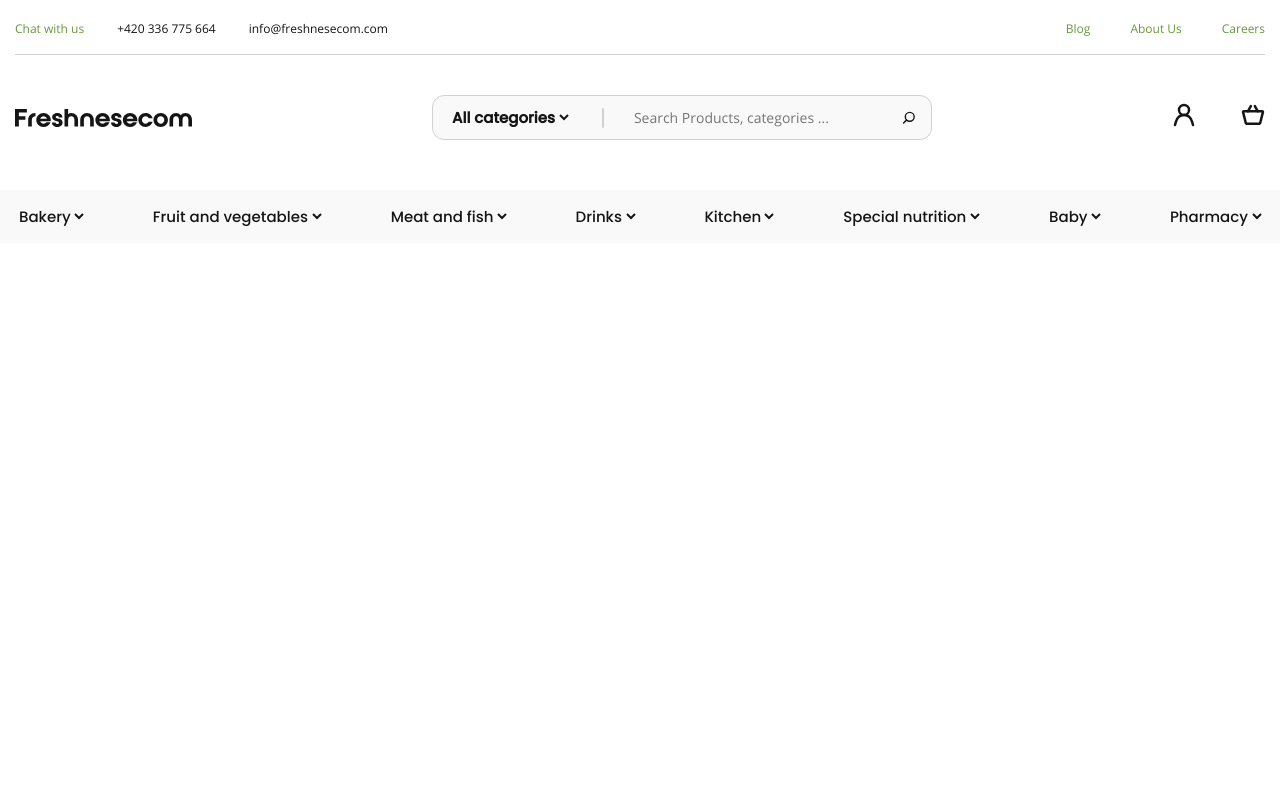
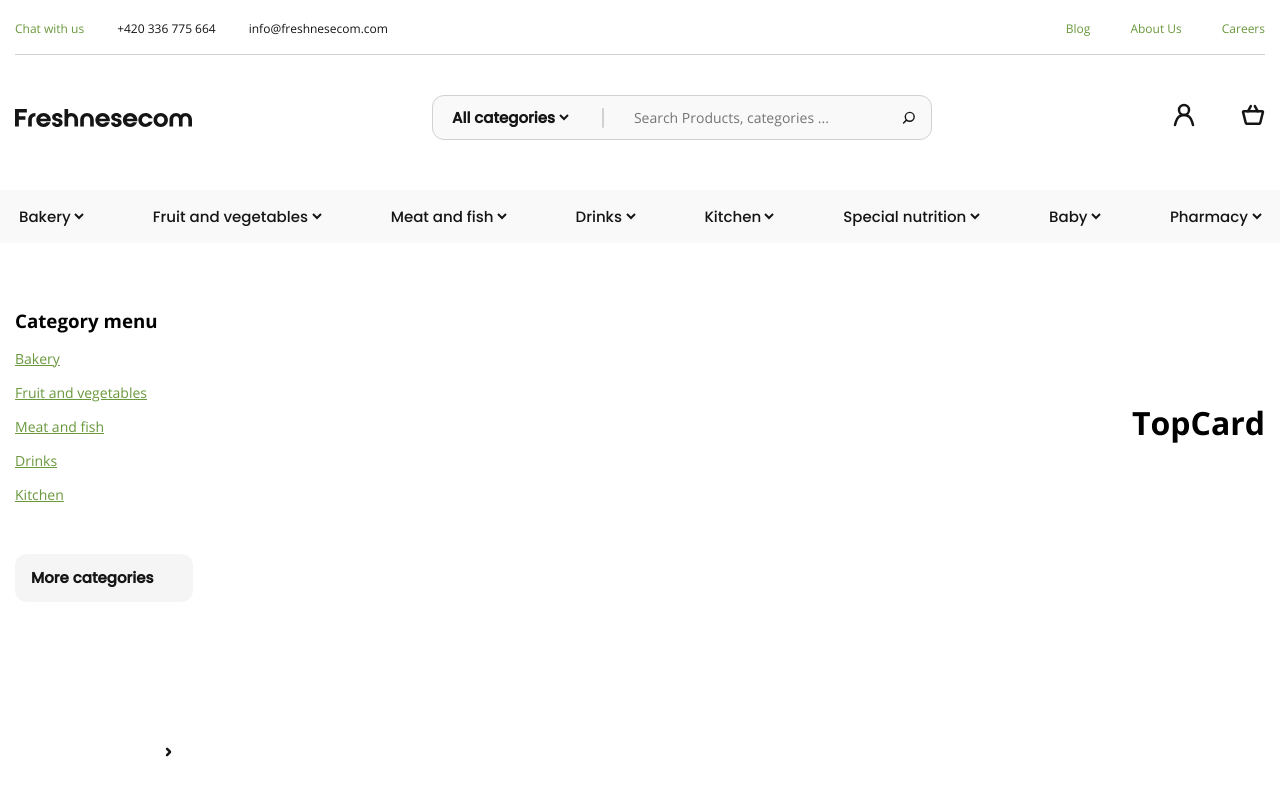
Before and after one commit to shbotirov227/freshnesecom, a React (Create React App) app: page / in a window 1280 px wide. Shown: the top 794 px of the page. Built offline with nearby package versions, Linux system fonts and the light colour scheme; a web font is replaced by a local one.

Commit message:
added components

```diff
--- a/src/assets/icons/icons.jsx
+++ b/src/assets/icons/icons.jsx
@@ -46,9 +46,18 @@ const Search = () => {
     )
 }
 
+const ArrowRight = () => {
+    return (
+        <svg width="7" height="10" viewBox="0 0 7 10" fill="none" xmlns="http://www.w3.org/2000/svg">
+            <path d="M2.0332 8.18669L4.7732 5.44669C4.89737 5.32178 4.96706 5.15281 4.96706 4.97669C4.96706 4.80056 4.89737 4.63159 4.7732 4.50669L2.10654 1.84002" stroke="#151515" stroke-width="2.5" stroke-linecap="round" stroke-linejoin="bevel"/>
+        </svg>
+    )
+}
+
 export {
     Logo,
     User,
     Basket,
     Search,
+    ArrowRight,
 };
--- a/src/components/Card/Card.jsx
+++ b/src/components/Card/Card.jsx
@@ -1,10 +1,20 @@
 
+import Img from '../../assets/images/Rectangle.png';
 import './Card.scss';
 
 const Card = () => {
     return (
         <div className="Card">
 
+            <img src={Img} alt="" />
+            <h5 className="card-title">Product Title</h5>
+            <span className="card-text">Space for a small product description </span>
+
+            <div className="card-prices">
+                <h4 className="card-price">1.48 USD</h4>
+                <button className="card-btn">Buy now</button>
+            </div>
+
         </div>
     )
 }
--- a/src/components/Card/Card.scss
+++ b/src/components/Card/Card.scss
@@ -0,0 +1,57 @@
+.Card {
+    background: #FFFFFF;
+    border: 1px solid #D1D1D1;
+    box-sizing: border-box;
+    border-radius: 12px;
+    padding: 15px;
+    margin-top: 130px;
+
+    .card-title {
+        font-family: 'Poppins';
+        font-style: normal;
+        font-weight: 500;
+        font-size: 15px;
+        line-height: 22px;
+        color: #151515;
+        margin: 16px 0 5px 0;
+    }
+
+    .card-text {
+        font-family: 'Open Sans';
+        font-style: normal;
+        font-weight: normal;
+        font-size: 12px;
+        line-height: 16px;
+        color: #575757;
+    }
+
+    .card-prices {
+        display: flex;
+        align-items: center;
+        justify-content: space-between;
+        margin-top: 16px;
+
+        .card-price {
+            font-family: 'Poppins';
+            font-style: normal;
+            font-weight: 600;
+            font-size: 18px;
+            line-height: 27px;
+            color: #151515;
+        }
+
+        .card-btn {
+            font-family: 'Poppins';
+            font-style: normal;
+            font-weight: bold;
+            font-size: 15px;
+            line-height: 22px;
+            color: #FFFFFF;
+            background: #6A983C;
+            border: 2px solid #46760A;
+            box-sizing: border-box;
+            border-radius: 12px;
+            padding: 7px 12px;
+        }
+    }
+}
--- /dev/null
+++ b/src/components/Links/Links.jsx
@@ -0,0 +1,29 @@
+import { Link } from 'react-router-dom';
+
+import { ArrowRight } from '../../assets/icons/icons';
+
+import './Links.scss';
+
+const Links = () => {
+    return (
+        <div className="Links">
+            <h3>Category menu</h3>
+
+            <div className="links-category">
+                <Link to="#" className="link">Bakery</Link>
+                <Link to="#" className="link">Fruit and vegetables</Link>
+                <Link to="#" className="link">Meat and fish</Link>
+                <Link to="#" className="link">Drinks</Link>
+                <Link to="#" className="link">Kitchen</Link>
+            </div>
+
+            <button className="links-btn">
+                More categories
+            </button>
+
+            <span className="arrow-right"><ArrowRight /></span>
+        </div>
+    )
+}
+
+export default Links;
--- /dev/null
+++ b/src/components/Links/Links.scss
@@ -0,0 +1,48 @@
+.Links {
+    width: 20%;
+    text-align: left;
+    margin-top: 65px;
+
+    .links-category {
+        display: flex;
+        justify-content: center;
+        flex-direction: column;
+        text-align: left;
+        margin-top: 16px;
+
+        .link {
+            display: inline-block;
+            font-family: 'Open Sans';
+            font-style: normal;
+            font-weight: normal;
+            font-size: 14px;
+            line-height: 19px;
+            text-decoration-line: underline;
+            color: #6A983C;
+            margin-bottom: 15px;
+        }
+    }
+
+    .links-btn {
+        font-family: 'Poppins';
+        font-style: normal;
+        font-weight: bold;
+        font-size: 15px;
+        line-height: 22px;
+        color: #151515;
+        background: #F5F5F5;
+        border-radius: 12px;
+        margin-top: 35px;
+        padding: 13px 40px 13px 16px;
+        border: none;
+        outline: none;
+        position: relative;
+        cursor: pointer;
+    }
+
+    .arrow-right {
+        position: absolute;
+        left: 165px;
+        bottom: 38px;
+    }
+}
--- /dev/null
+++ b/src/components/Links/index.js
@@ -0,0 +1,3 @@
+import Links from './Links';
+
+export default Links;
--- /dev/null
+++ b/src/components/TopCard/TopCard.jsx
@@ -0,0 +1,12 @@
+
+import './TopCard.scss';
+
+const TopCard = () => {
+    return (
+        <div className="TopCard">
+            <h1>TopCard</h1>
+        </div>
+    )
+}
+
+export default TopCard;
--- /dev/null
+++ b/src/components/TopCard/index.js
@@ -0,0 +1,3 @@
+import TopCard from './TopCard';
+
+export default TopCard;
--- a/src/containers/HomeCards/HomeCards.jsx
+++ b/src/containers/HomeCards/HomeCards.jsx
@@ -1,12 +1,18 @@
 
 import Card from '../../components/Card'
+import Links from '../../components/Links/Links';
+import TopCard from '../../components/TopCard/TopCard';
 import './HomeCards.scss';
 
 const HomeCards = () => {
     return (
         <div className="HomeCards container">
-            <h1></h1>
+            <Links />
+            <TopCard />
+
+            {/* <Card />
             <Card />
+            <Card /> */}
         </div>
     )
 }
--- a/src/containers/HomeCards/HomeCards.scss
+++ b/src/containers/HomeCards/HomeCards.scss
@@ -0,0 +1,6 @@
+.HomeCards {
+    display: flex;
+    align-items: center;
+    justify-content: space-between;
+    flex-wrap: wrap;
+}
```
Also changed, not shown: src/assets/images/Rectangle.png (added), src/components/TopCard/TopCard.scss (added).
